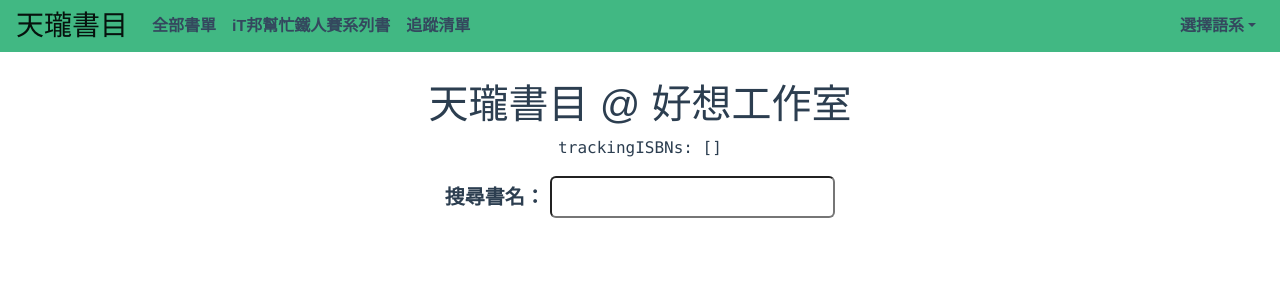
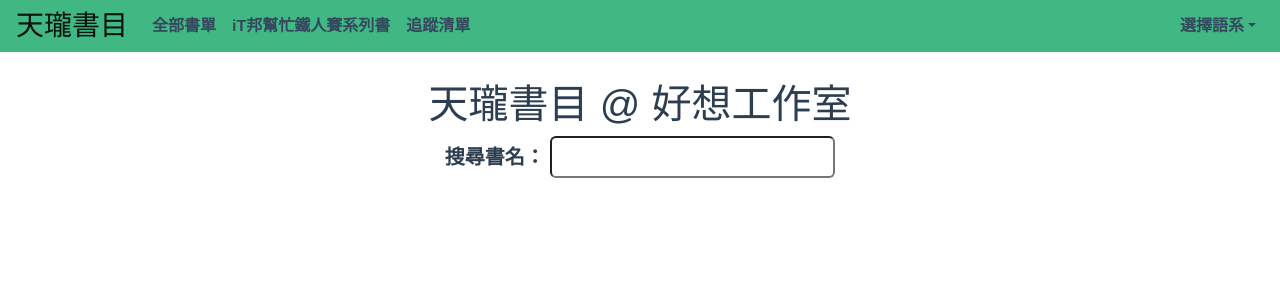
Before and after one commit to Teenyang/Bookshelf, a Vue app: page / in a window 1280 px wide. Shown: the top 300 px of the page. Built offline with nearby package versions, Linux system fonts and the light colour scheme; no server answers.

Commit message:
fix: remove useless pre code

```diff
--- a/src/components/BookList.vue
+++ b/src/components/BookList.vue
@@ -1,7 +1,6 @@
 <template>
   <div class="BookList">
     <h1>{{ navTitle }}</h1>
-    <pre>trackingISBNs: {{ trackingISBNs }}</pre>
     <slot />
 
     <template v-if="bookList.length > 0">
```
